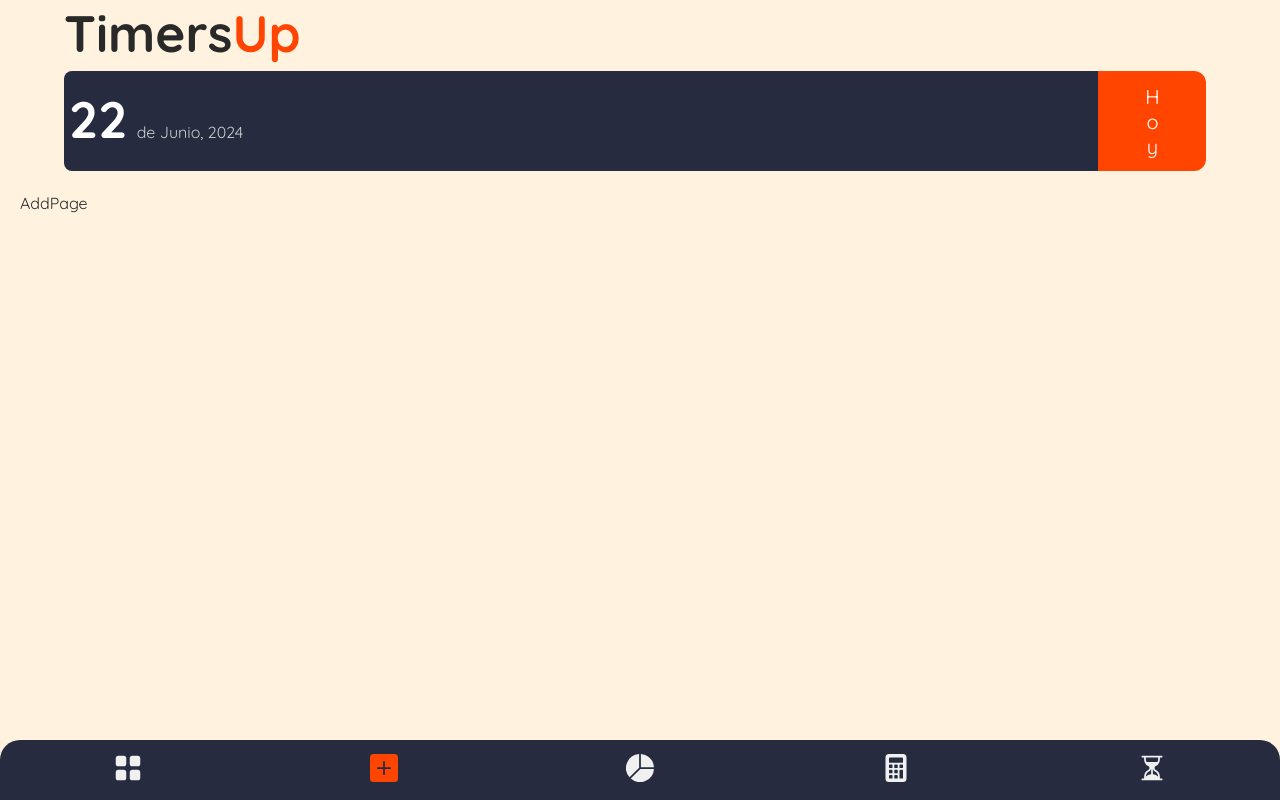
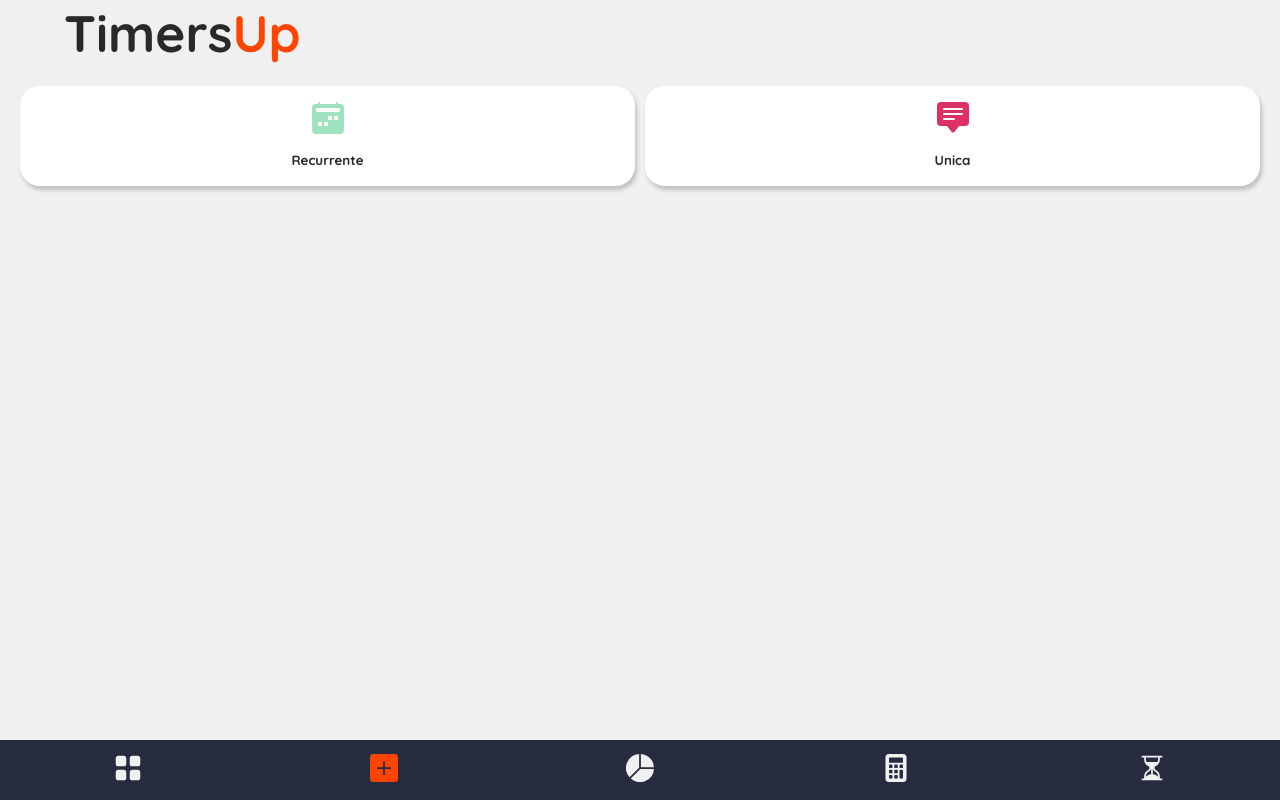
Before and after one commit to lpmagdiel/timersup, a React (Vite) app: page /create in a window 1280 px wide. Built offline with nearby package versions, Linux system fonts and the light colour scheme.

Commit message:
botones para agregar tareas

```diff
--- a/src/App.css
+++ b/src/App.css
@@ -1,6 +1,6 @@
 #root {
   font-family: "Quicksand", sans-serif;
-  background-color: #FFF3E0;
+  background-color: #f0f0f0;
   min-height: 100vh;
   width: 100%;
 }
@@ -9,7 +9,6 @@
   margin: 0;
   box-sizing: border-box;
   color: #292929;
-  ;
 }
 .App{
   overflow: hidden;
@@ -34,3 +33,21 @@
   height: calc(100% - 240px);
   overflow: hidden;
 }
+
+.add-page{
+  display: grid;
+  grid-template-columns: 1fr 1fr;
+  gap: 10px;
+}
+.task-box-btn{
+  background-color: #fff;
+  display: flex;
+  flex-direction: column;
+  height: 100px;
+  gap: 5px;
+  padding: 10px;
+  border-radius: 20px;
+  justify-content: space-around;
+  align-items: center;
+  box-shadow: 2px 4px 4px rgba(0, 0, 0, 0.2);
+}
--- a/src/App.jsx
+++ b/src/App.jsx
@@ -9,7 +9,6 @@
   return (
     <div className="App" style={{ height: windowHeight }}>
       <h1 className='title-app'>Timers<span className='color-orange'>Up</span></h1>
-      <DateInformation />
       <NavigationBar />
       <Switch>
         <Route path="/" component={ResumePage}/>
--- a/src/Pages/AddPage.jsx
+++ b/src/Pages/AddPage.jsx
@@ -1,3 +1,14 @@
+import { Calendar2WeekFill, ChatSquareTextFill } from "react-bootstrap-icons";
+
 export const AddPage = () => {
-  return <div className="add-page page">AddPage</div>;
+  return <div className="add-page page">
+    <div className="task-box-btn">
+    <Calendar2WeekFill size={32} fill="#9FE2BF" />
+        <small><b>Recurrente</b></small>
+    </div>
+    <div className="task-box-btn">
+    <ChatSquareTextFill size={32} fill="#DE3163" />
+        <small><b>Unica</b></small>
+    </div>
+  </div>;
 };
--- a/src/Pages/ResumePage.jsx
+++ b/src/Pages/ResumePage.jsx
@@ -1,9 +1,12 @@
-import { TaskList } from "../components";
+import { TaskList, DateInformation } from "../components";
 
 export const ResumePage = () => {
     return (
+        <>
+        <DateInformation />
         <div className="resume-page page">
             <TaskList/>
         </div>
+        </>
     )
 }
--- a/src/components/NavigationBar/style.css
+++ b/src/components/NavigationBar/style.css
@@ -6,8 +6,6 @@
     display: flex;
     justify-content: space-around;
     align-items: center;
-    border-top-right-radius: 20px;
-    border-top-left-radius: 20px;
     background-color: #262b40;
 }
 .navigation-bar button{
--- a/src/components/TaskIcon/style.css
+++ b/src/components/TaskIcon/style.css
@@ -6,6 +6,7 @@
     align-items: center;
     background-color: #fff;
     border-radius: 12px;
+    box-shadow: 2px 2px 2px rgba(0,0,0,0.2);
 }
 
 .task-icon-icon {
--- a/src/components/TaskList/style.css
+++ b/src/components/TaskList/style.css
@@ -5,4 +5,5 @@
     grid-template-columns: 1fr;
     grid-gap: 20px;
     overflow-y: scroll;
+    padding: 4px;
 }
```
